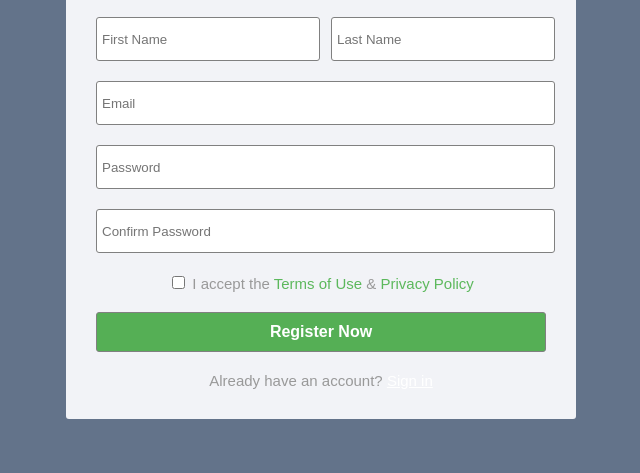
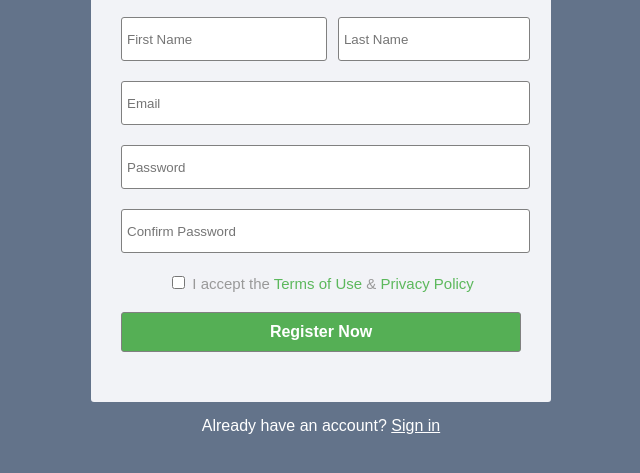
Before and after one commit to XeniaGolovach/HTML-Flex, a plain HTML site: page index.html in a window 1280 px wide. Shown: the part 127-600 px from the top of the page, without its empty margins (319-959 px from the left). Drawn offline with Linux system fonts and the light colour scheme.

Commit message:
Add changes hw

```diff
--- a/assets/style.css/style.css
+++ b/assets/style.css/style.css
@@ -17,6 +17,7 @@ h2{
 .form-control{
     width: 100%;
     height: 40px;
+    margin: 0 auto;
     padding-left:5px;
     color: #707679;
     border:1px solid grey;
@@ -35,10 +36,11 @@ h2{
 .btn {
     border:1px solid gray;
     border-radius: 3px;
+
 }
 
 .signup-form {
-    width: 450px;
+    width: 400px;
     margin: 0 auto;
     padding: 10px 0;
     font-size: 15px;
@@ -116,15 +118,15 @@ h2{
 
 .signup-form .row div:last-child {
     padding-left: 10px;
-    width: 50%;
+
 }
 
-.signup-form a {
+a {
     color: #fff;
     text-decoration: underline;
 }
 
-.signup-form a:hover {
+a:hover {
     text-decoration: none;
 }
 
```
Also changed, not shown: index.html (+1 -1 lines).
